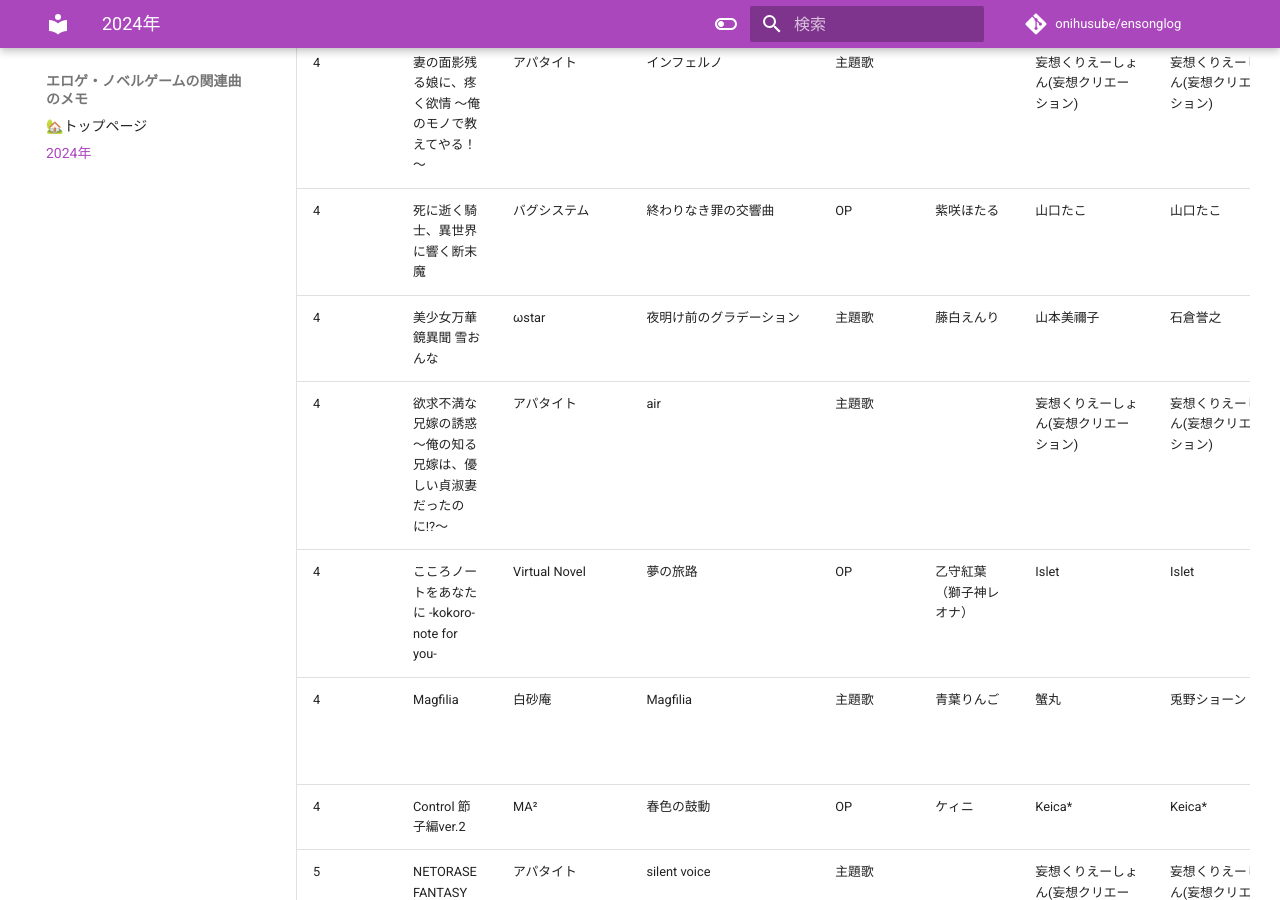
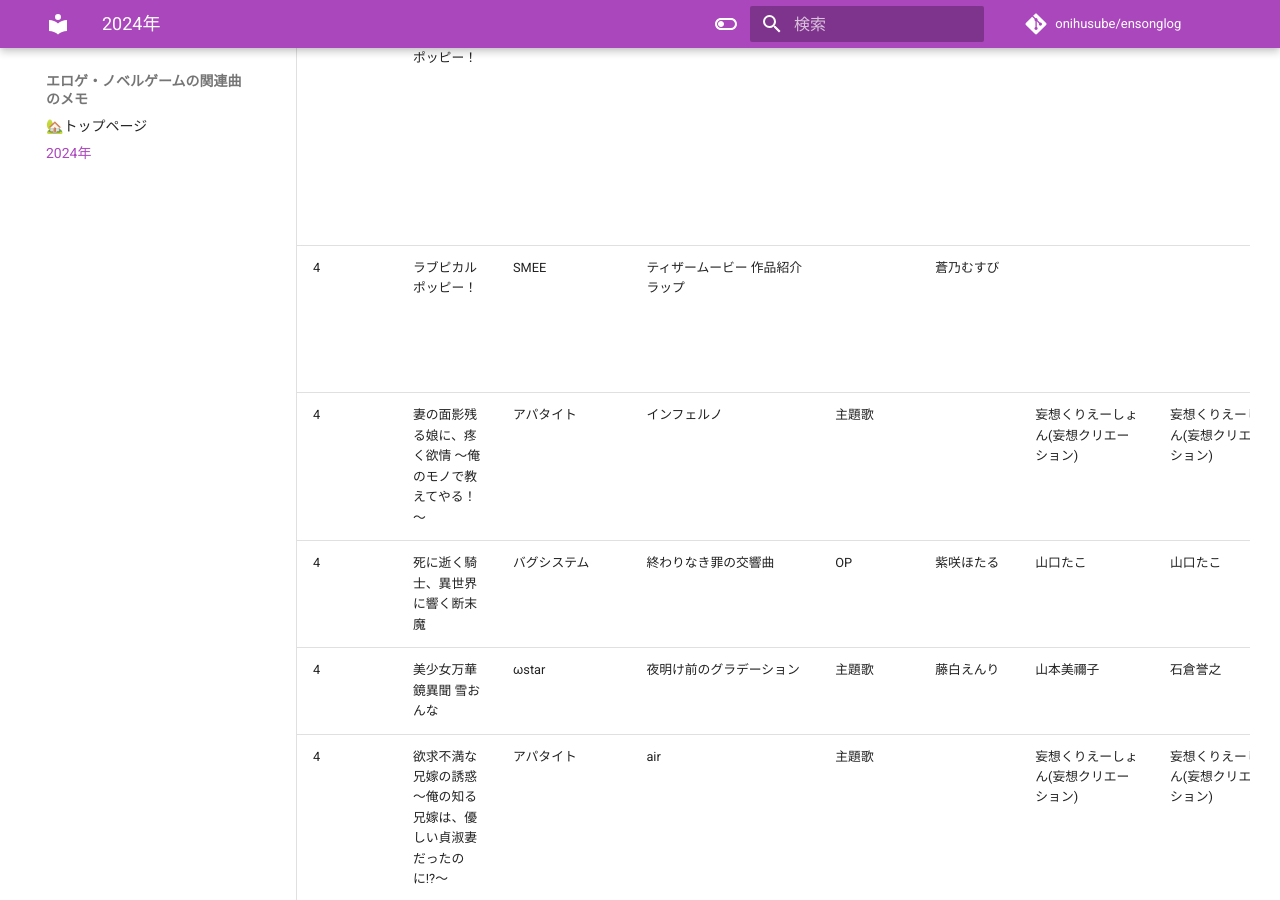
Before and after one commit to onihusube/ensonglog, an MkDocs documentation site: the page built from docs/2024/楽曲.md, in a window 1280 px wide and 900 px high, scrolled down 7380 px. Built offline with MkDocs 1.6.1 and Material for MkDocs 9.7.7, drawn with Linux system fonts in a browser that asks for light colours; comment, search, counter and statistics services are not loaded.

Commit message:
ラブピカルポッピーのFDに関して追記

```diff
--- a/docs/2024/楽曲.md
+++ b/docs/2024/楽曲.md
@@ -66,8 +66,9 @@
 | 4 | GEARS of DRAGOON 3 ～竜刻のレガリア～ | ninetail | 叛逆のリベリオ | 主題歌 | Barbarian On The Groove feat. MAMI(柳麻美) | wight (BOG/Bandalucia) | wight (BOG/Bandalucia) | wight (BOG/Bandalucia) | [GEARS of DRAGOON3 オリジナル・サウンドトラック](https://www.dlsite.com/pro/work/=/product_id/VJ01002174.html) |
 | 4 | その香りで満たされたい ～＃7b5544の恋をした私のはじめてをマスターにあげたい～ | アンモライト | I'm into you | 主題歌 | | 妄想くりえーしょん(妄想クリエーション) | 妄想くりえーしょん(妄想クリエーション) | 妄想くりえーしょん(妄想クリエーション) | ゲームディスク |
 | 4 | メイドさんのいる暮らしS | あざらしそふと | カラフル | OP | 茶太 | Duca | 鈴木ぷよ | 鈴木ぷよ | ダブルパック 特典「オリジナルサウンドトラック」 |
-| 4 | ラブピカルポッピー！ | SMEE | きみがいちばんばんばんざ～い！ | OP | 涼 | 永原さくら | A-DASH | A-DASH | Super Memorial Edition 特典「ラブピカルポッピー オリジナルサウンドトラック＆ドラマCD」 |
-| 4 | ラブピカルポッピー！ | SMEE | そらとうみとエトセトラ | ED | isle | 永原さくら | A-DASH | | Super Memorial Edition 特典「ラブピカルポッピー オリジナルサウンドトラック＆ドラマCD」 |
+| 4 | ラブピカルポッピー！ | SMEE | きみがいちばんばんばんざ～い！ | OP | 涼 | 永原さくら | A-DASH | A-DASH | Super Memorial Edition 特典「ラブピカルポッピー オリジナルサウンドトラック＆ドラマCD」</br> FD初回特典「『ラブピカルポッピー！』OP＆ED+α FullVer.音源収録DLCカード」（2024/12） |
+| 4 | ラブピカルポッピー！ | SMEE | そらとうみとエトセトラ | ED | isle | 永原さくら | A-DASH | | Super Memorial Edition 特典「ラブピカルポッピー オリジナルサウンドトラック＆ドラマCD」</br> FD初回特典「『ラブピカルポッピー！』OP＆ED+α FullVer.音源収録DLCカード」（2024/12） |
+| 4 | ラブピカルポッピー！ | SMEE | ティザームービー 作品紹介ラップ |  | 蒼乃むすび |  |  | | [:fontawesome-brands-youtube:](https://www.youtube.com/watch?v=2VYzlzFcetc)</br>FD初回特典「『ラブピカルポッピー！』OP＆ED+α FullVer.音源収録DLCカード」（2024/12） |
 | 4 | 妻の面影残る娘に、疼く欲情 ～俺のモノで教えてやる！～ | アパタイト | インフェルノ | 主題歌 | | 妄想くりえーしょん(妄想クリエーション) | 妄想くりえーしょん(妄想クリエーション) | | ゲームディスク |
 | 4 | 死に逝く騎士、異世界に響く断末魔 | バグシステム | 終わりなき罪の交響曲 | OP | 紫咲ほたる | 山口たこ | 山口たこ | 山口たこ | |
 | 4 | 美少女万華鏡異聞 雪おんな | ωstar | 夜明け前のグラデーション | 主題歌 | 藤白えんり | 山本美禰子 | 石倉誉之 | 石倉誉之 | |
```
